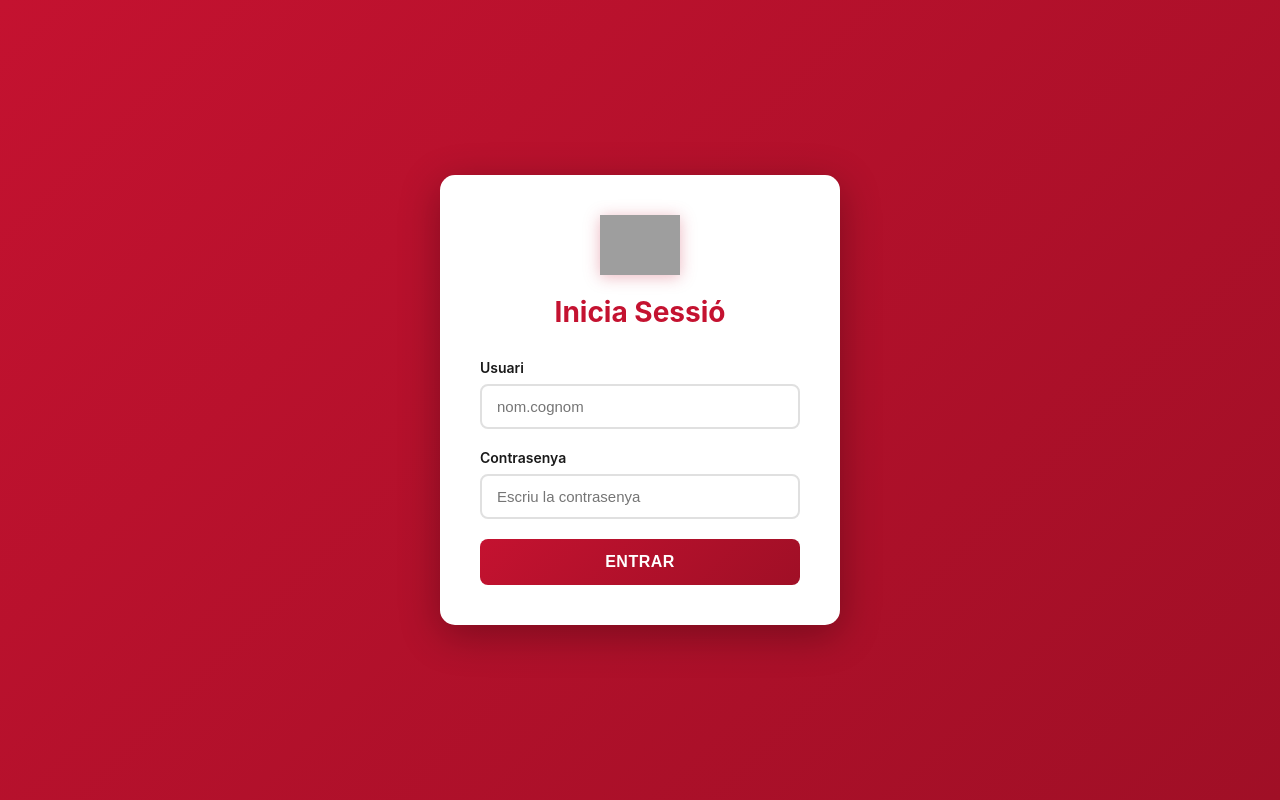
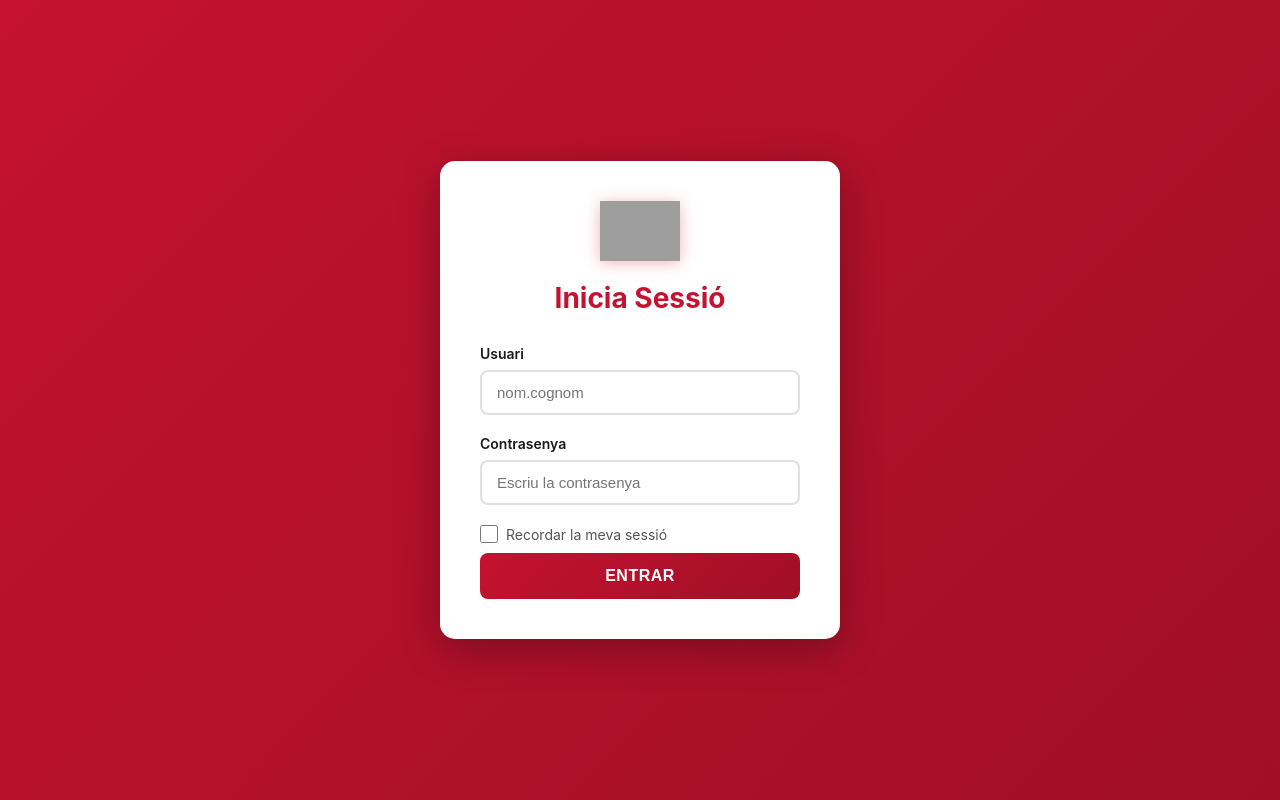
Before and after one commit to marcmontero/stats25-26, a React (Vite) app: page / in a window 1280 px wide. Built offline with nearby package versions, Linux system fonts and the light colour scheme; grey boxes are pictures that could not be loaded; the HTML template or start-up script is replaced by a standard one.

Commit message:
Credencials entrenadors 2

```diff
--- a/src/App.jsx
+++ b/src/App.jsx
@@ -17,48 +17,56 @@ const USERS_CONFIG = {
     password: 'uri2025',
     name: 'Uri Entrena',
     role: 'admin',
+    position: 'Director Tècnic',
     teams: 'all' // Accés a tots els equips
   },
   'juli.jimenez': {
     password: 'juli2025',
     name: 'Juli Jimenez',
     role: 'coach',
+    position: 'Entrenador Senior A Masculí',
     teams: ['senior-a-masc', 'senior-b-masc']
   },
   'lluis.carreras': {
     password: 'lluis2025',
     name: 'Lluis Carreras',
     role: 'coach',
+    position: 'Ajudant Senior A Masculí',
     teams: ['senior-a-masc', 'senior-b-masc']
   },
   'manel.padilla': {
     password: 'manel2025',
     name: 'Manel Padilla',
     role: 'coach',
+    position: 'Entrenador Senior Femení, U20 Masculí i Cadet A Masculí',
     teams: ['senior-c-masc', 'u20-masc', 'senior-fem', 'cadet-a-masc']
   },
   'marc.funtane': {
     password: 'marc2025',
     name: 'Marc Funtané',
     role: 'coach',
+    position: 'Entrenador Senior B Masculí',
     teams: ['senior-a-masc', 'senior-b-masc', 'senior-c-masc']
   },
   'jordi.serra': {
     password: 'jordi2025',
     name: 'Jordi Serra',
     role: 'coach',
+    position: 'Ajudant Senior B Masculí i Senior C Masculí',
     teams: ['senior-a-masc', 'senior-b-masc', 'senior-c-masc', 'u20-masc']
   },
   'carles.teixido': {
     password: 'carles2025',
     name: 'Carles Teixidó',
     role: 'coach',
+    position: 'Entrenador Senior C Masculí',
     teams: ['senior-b-masc', 'senior-c-masc', 'u20-masc']
   },
   'alex.medialdea': {
     password: 'alex2025',
     name: 'Alex Medialdea',
     role: 'coach',
+    position: 'Entrenador Cadet B Masculí',
     teams: ['cadet-b-masc']
   }
 };
@@ -134,6 +142,7 @@ const App = () => {
   const [username, setUsername] = useState("");
   const [password, setPassword] = useState("");
   const [loginError, setLoginError] = useState("");
+  const [rememberMe, setRememberMe] = useState(false);
 
   // Estats de l'aplicació
   const [selectedTeam, setSelectedTeam] = useState(null);
@@ -146,6 +155,21 @@ const App = () => {
   const [showTopQuintets, setShowTopQuintets] = useState(false);
   const [showExport, setShowExport] = useState(false);
 
+  // ========== EFECTE PER RECUPERAR SESSIÓ ==========
+  React.useEffect(() => {
+    const savedUser = localStorage.getItem('badalones_user');
+    if (savedUser) {
+      try {
+        const userData = JSON.parse(savedUser);
+        setIsAuthenticated(true);
+        setCurrentUser(userData);
+      } catch (error) {
+        console.error('Error al recuperar sessió:', error);
+        localStorage.removeItem('badalones_user');
+      }
+    }
+  }, []);
+
   // ========== FUNCIONS D'AUTENTICACIÓ ==========
   const handleLogin = (e) => {
     e.preventDefault();
@@ -154,13 +178,21 @@ const App = () => {
     const user = USERS_CONFIG[username.toLowerCase().trim()];
 
     if (user && user.password === password) {
-      setIsAuthenticated(true);
-      setCurrentUser({
+      const userData = {
         username: username.toLowerCase().trim(),
         name: user.name,
         role: user.role,
+        position: user.position,
         teams: user.teams
-      });
+      };
+
+      setIsAuthenticated(true);
+      setCurrentUser(userData);
+
+      // Guardar a localStorage si l'usuari ha marcat "Recordar-me"
+      if (rememberMe) {
+        localStorage.setItem('badalones_user', JSON.stringify(userData));
+      }
     } else {
       setLoginError("Usuari o contrasenya incorrectes");
     }
@@ -179,6 +211,9 @@ const App = () => {
     setShowEvolution(false);
     setShowTopQuintets(false);
     setShowExport(false);
+
+    // Eliminar de localStorage
+    localStorage.removeItem('badalones_user');
   };
 
   // ========== CONTROL D'ACCÉS ==========
@@ -294,6 +329,37 @@ const App = () => {
                 autoComplete="current-password"
               />
             </div>
+            <div style={{
+              display: 'flex',
+              alignItems: 'center',
+              gap: '8px',
+              marginTop: '15px',
+              marginBottom: '10px'
+            }}>
+              <input
+                type="checkbox"
+                id="rememberMe"
+                checked={rememberMe}
+                onChange={(e) => setRememberMe(e.target.checked)}
+                style={{
+                  width: '18px',
+                  height: '18px',
+                  cursor: 'pointer',
+                  accentColor: '#c41230'
+                }}
+              />
+              <label
+                htmlFor="rememberMe"
+                style={{
+                  fontSize: '14px',
+                  color: '#555',
+                  cursor: 'pointer',
+                  userSelect: 'none'
+                }}
+              >
+                Recordar la meva sessió
+              </label>
+            </div>
             {loginError && (
               <div style={{
                 color: '#c41230',
@@ -332,10 +398,15 @@ const App = () => {
         }}>
           <div>
             <div style={{ fontSize: '18px', fontWeight: '700', color: '#1a1a1a' }}>
-              {currentUser.name}
+              Benvingut, {currentUser.name}
             </div>
-            <div style={{ fontSize: '13px', color: '#666', marginTop: '3px' }}>
-              {currentUser.role === 'admin' ? 'Administrador' : 'Entrenador'}
+            <div style={{
+              fontSize: '13px',
+              color: '#666',
+              marginTop: '3px',
+              lineHeight: '1.4'
+            }}>
+              {currentUser.position}
             </div>
           </div>
           <button
```
